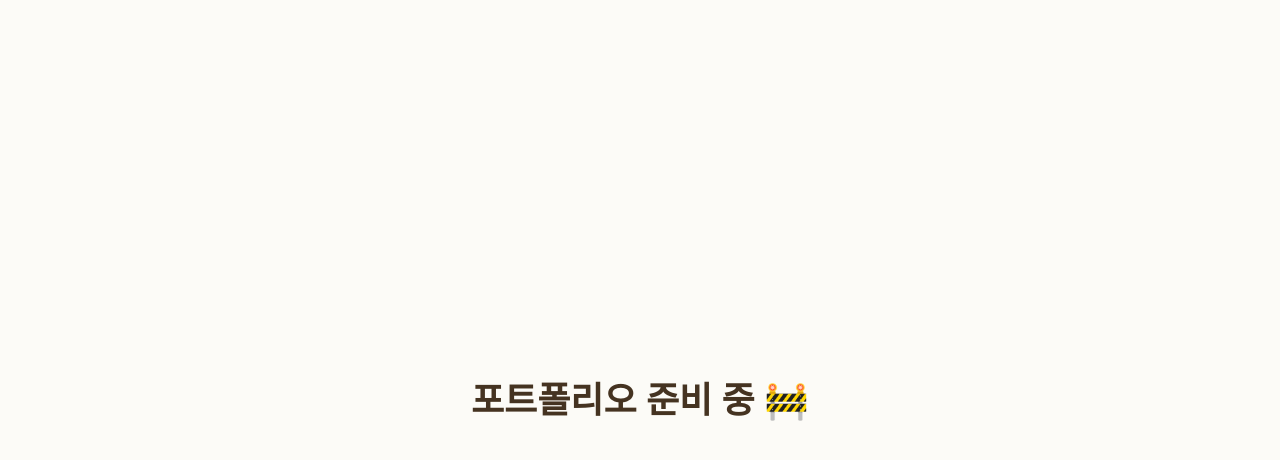
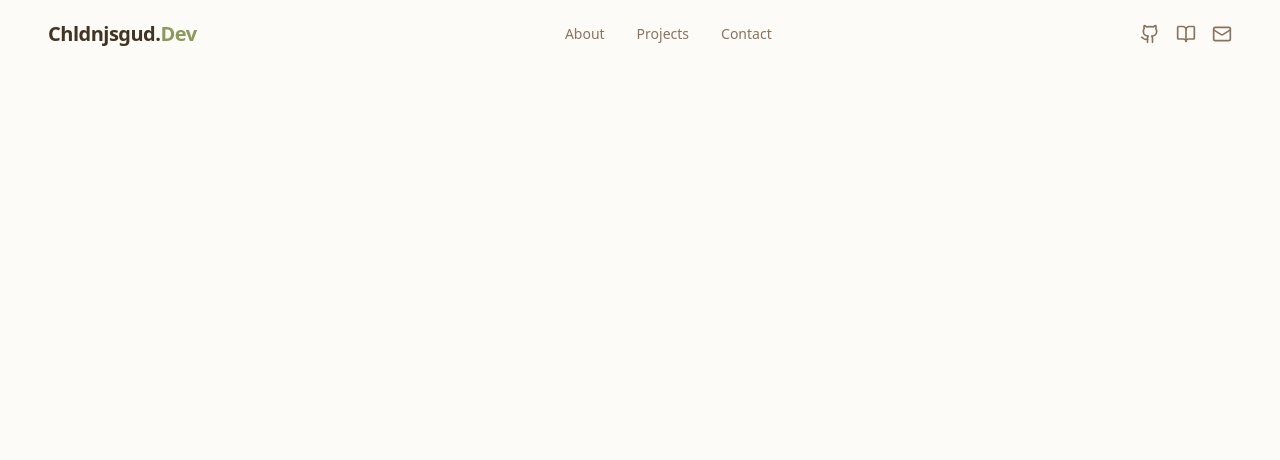
Before and after one commit to asdfdk123/chldnjsgud, a Next.js app: page / in a window 1280 px wide. Shown: the top 460 px of the page. Built offline with nearby package versions, Linux system fonts and the light colour scheme.

Commit message:
feat: header 구현 (#11)

```diff
--- a/app/page.tsx
+++ b/app/page.tsx
@@ -1,7 +1,11 @@
-export default function Page() {
+import { Header } from '@/components/layout/Header';
+
+export default function Home() {
   return (
-    <main className="flex min-h-screen flex-col items-center justify-center p-24">
-      <h1 className="text-4xl font-bold">포트폴리오 준비 중 🚧</h1>
+    <main className="bg-background text-foreground min-h-screen">
+      <Header />
+
+      <div className="space-y-4 px-6 pt-32 text-center" />
     </main>
   );
 }
--- /dev/null
+++ b/components/layout/Header.tsx
@@ -0,0 +1,148 @@
+'use client';
+
+import { useState, useEffect } from 'react';
+import Link from 'next/link';
+import { Github, Mail, BookOpen, Menu, X } from 'lucide-react';
+
+export function Header() {
+  const [isScrolled, setIsScrolled] = useState(false);
+  const [isMobileMenuOpen, setIsMobileMenuOpen] = useState(false);
+
+  useEffect(() => {
+    const handleScroll = () => {
+      setIsScrolled(window.scrollY > 50);
+    };
+    window.addEventListener('scroll', handleScroll);
+    return () => window.removeEventListener('scroll', handleScroll);
+  }, []);
+
+  const navLinks = [
+    { name: 'About', href: '#about' },
+    { name: 'Projects', href: '#projects' },
+    { name: 'Contact', href: '#contact' },
+  ];
+
+  return (
+    <>
+      <header
+        className={`fixed top-0 right-0 left-0 z-50 transition-all duration-300 ${
+          isScrolled
+            ? 'bg-background/80 border-border/40 border-b py-3 shadow-sm backdrop-blur-md'
+            : 'bg-transparent py-5'
+        }`}
+      >
+        <div className="mx-auto flex max-w-7xl items-center justify-between px-6 lg:px-12">
+          {/* 로고 */}
+          <Link
+            href="/"
+            className="text-coffee relative z-50 font-serif text-xl font-bold tracking-tight"
+            onClick={() => setIsMobileMenuOpen(false)}
+          >
+            Chldnjsgud.<span className="text-sage">Dev</span>
+          </Link>
+
+          {/* 데스크탑 네비게이션 */}
+          <nav className="hidden items-center gap-8 md:flex">
+            {navLinks.map((link) => (
+              <Link
+                key={link.name}
+                href={link.href}
+                className="text-muted-foreground hover:text-accent text-sm font-medium transition-colors"
+              >
+                {link.name}
+              </Link>
+            ))}
+          </nav>
+
+          {/* 데스크탑 소셜 아이콘 */}
+          <div className="hidden items-center gap-4 md:flex">
+            <SocialIcon
+              href="https://github.com/asdfdk123"
+              icon={<Github size={20} />}
+              label="GitHub"
+            />
+            <SocialIcon
+              href="https://velog.io/@dnjsgud"
+              icon={<BookOpen size={20} />}
+              label="Blog"
+            />
+            <SocialIcon
+              href="mailto:chldnjsgud@gmail.com"
+              icon={<Mail size={20} />}
+              label="Email"
+            />
+          </div>
+
+          {/* 모바일 햄버거 버튼 */}
+          <button
+            className="text-foreground relative z-50 p-2 md:hidden"
+            onClick={() => setIsMobileMenuOpen(!isMobileMenuOpen)}
+            aria-label="Toggle menu"
+          >
+            {isMobileMenuOpen ? <X size={24} /> : <Menu size={24} />}
+          </button>
+        </div>
+      </header>
+
+      {/* 모바일 메뉴 오버레이 */}
+      <div
+        className={`bg-background/95 fixed inset-0 z-40 backdrop-blur-sm transition-transform duration-300 ease-in-out md:hidden ${
+          isMobileMenuOpen ? 'translate-x-0' : 'translate-x-full'
+        }`}
+      >
+        <div className="flex h-full flex-col items-center justify-center space-y-8">
+          {navLinks.map((link) => (
+            <Link
+              key={link.name}
+              href={link.href}
+              className="text-foreground hover:text-sage font-serif text-2xl font-medium transition-colors"
+              onClick={() => setIsMobileMenuOpen(false)}
+            >
+              {link.name}
+            </Link>
+          ))}
+
+          <div className="mt-8 flex gap-6">
+            <SocialIcon
+              href="https://github.com/asdfdk123"
+              icon={<Github size={24} />}
+              label="GitHub"
+            />
+            <SocialIcon
+              href="https://velog.io/@dnjsgud"
+              icon={<BookOpen size={24} />}
+              label="Blog"
+            />
+            <SocialIcon
+              href="mailto:chldnjsgud@gmail.com"
+              icon={<Mail size={24} />}
+              label="Email"
+            />
+          </div>
+        </div>
+      </div>
+    </>
+  );
+}
+
+function SocialIcon({
+  href,
+  icon,
+  label,
+}: {
+  href: string;
+  icon: React.ReactNode;
+  label: string;
+}) {
+  return (
+    <a
+      href={href}
+      target="_blank"
+      rel="noopener noreferrer"
+      aria-label={label}
+      className="text-muted-foreground hover:text-foreground transition-transform hover:scale-110"
+    >
+      {icon}
+    </a>
+  );
+}
```
